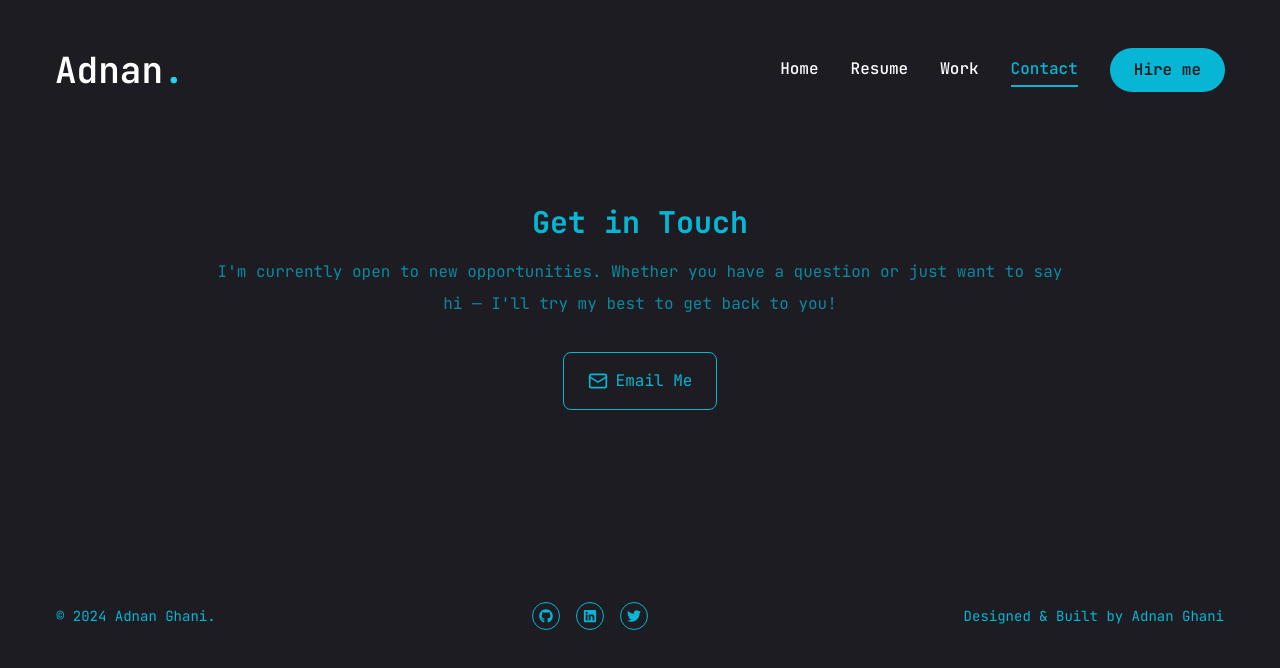
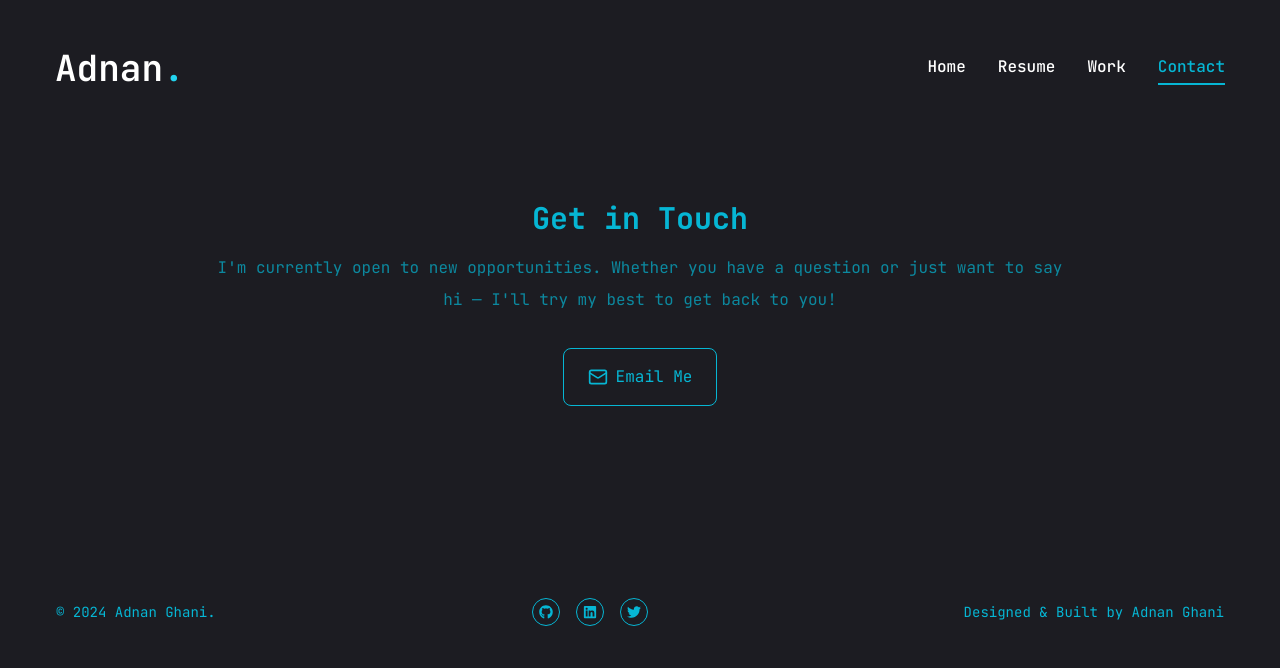
Before and after one commit to AdnanGhani07/ag-portfolio, a Next.js app: page /contact in a window 1280 px wide. Shown: the top 668 px of the page. Built offline with nearby package versions, Linux system fonts and the light colour scheme.

Commit message:
Updated Header

```diff
--- a/components/Header.jsx
+++ b/components/Header.jsx
@@ -21,9 +21,6 @@ const Header = () => {
             {/*Desktop Nav & hire me button*/}
             <div className="hidden xl:flex items-center gap-8">
                 <Nav/>
-                <Link href="/contact">
-                    <Button>Hire me</Button>
-                </Link>
             </div>
 
             {/* mobile nav */}
```
